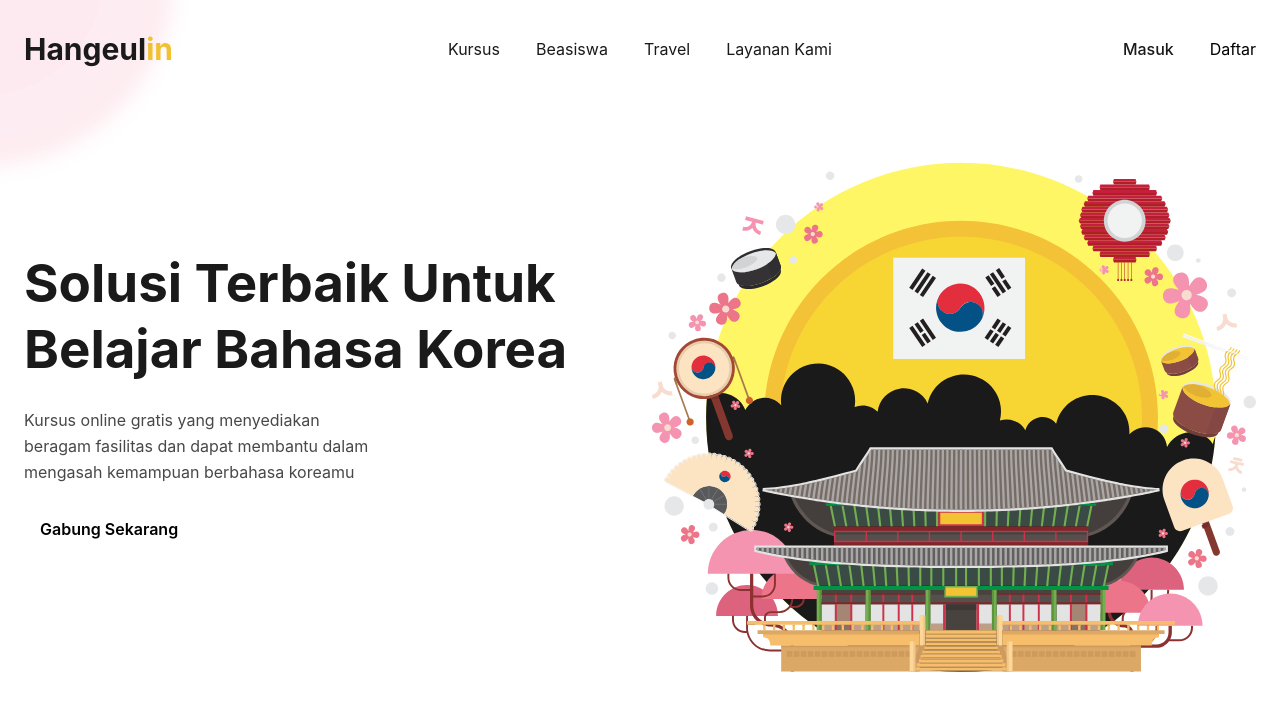
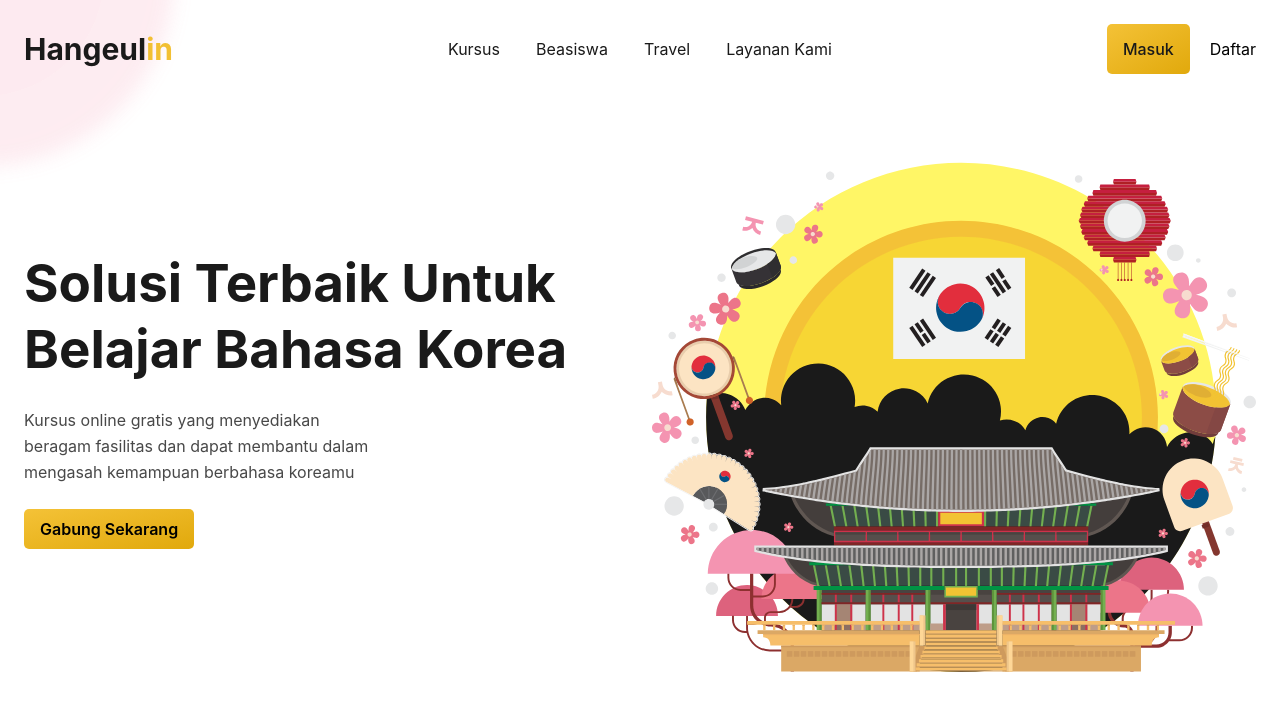
Before and after one commit to ikhlasdansantai/Hangeulin, a React (Vite) app: page / in a window 1280 px wide. Shown: the top 710 px of the page. Built offline with nearby package versions, Linux system fonts and the light colour scheme.

Commit message:
add some colors

```diff
--- a/tailwind.config.js
+++ b/tailwind.config.js
@@ -12,6 +12,9 @@ export default {
       colors: {
         primaryBlack: "#1A1A1A",
         secondaryYellow: "#F2C033",
+        thirdYellow: "#F4C237",
+        fourYellow: "#E1A90C",
+        secondCream: "#FEF7E5",
       },
       padding: {
         standart: "1rem 1.5rem",
```
